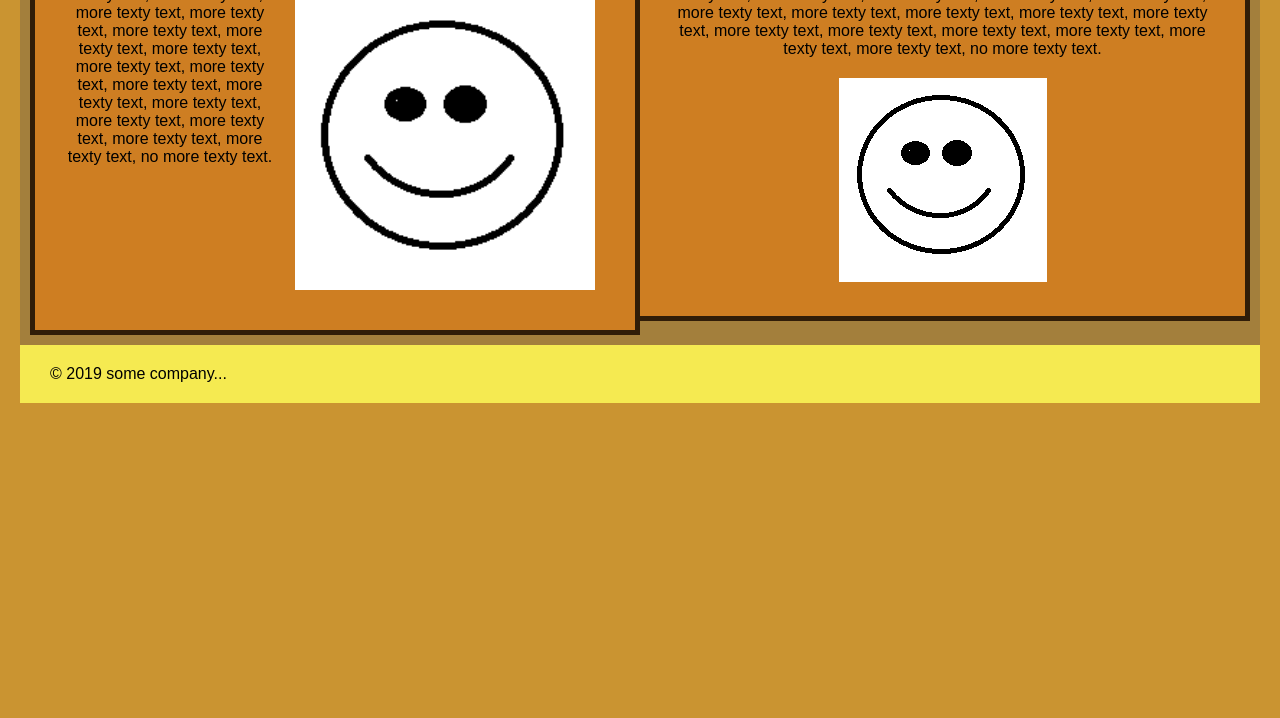
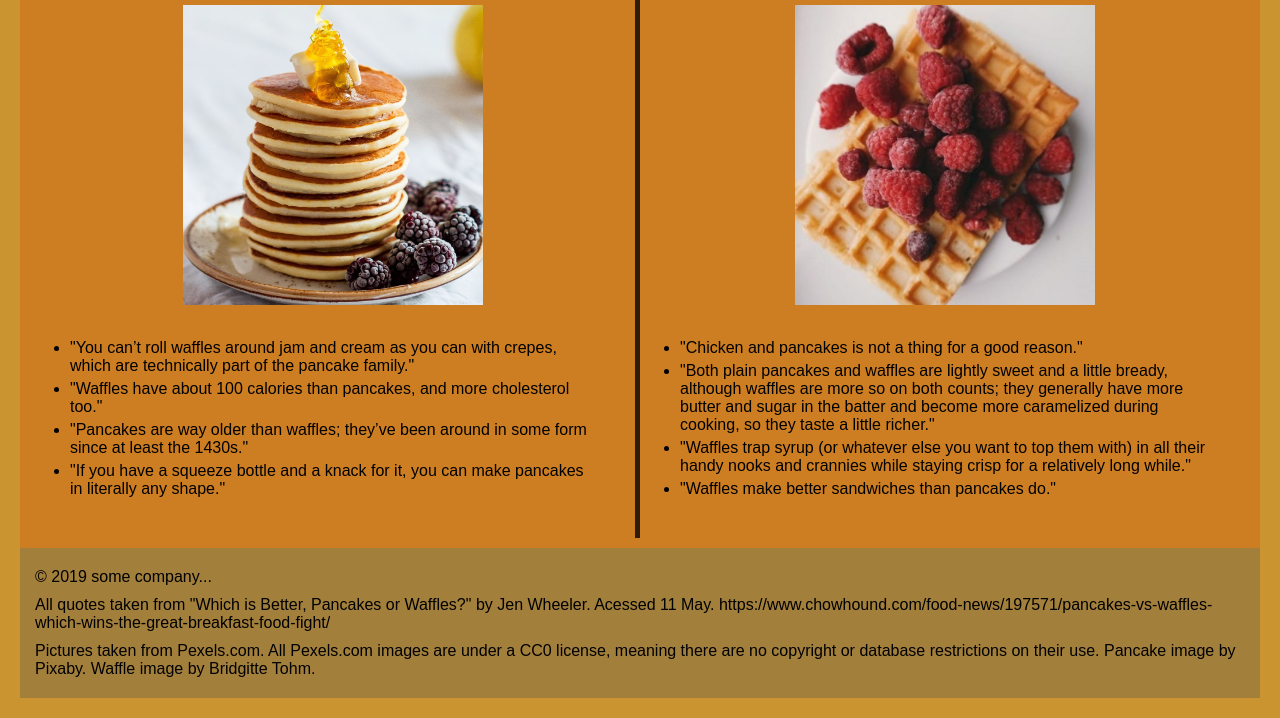
Before and after one commit to nryan23/pancakes-vs-waffles, a plain HTML site: page index.html in a window 1280 px wide. Shown: the part 265-983 px from the top of the page. Before the commit the page ends 800 px from the top, so only its background shows below. Drawn offline with Linux system fonts and the light colour scheme.

Commit message:
Created main, footer, new pages

```diff
--- a/index.html
+++ b/index.html
@@ -20,7 +20,7 @@
                     <a href="facts.html">Facts</a>
                 </li>
                 <li>
-                    <a href="about.html">About Us</a>
+                    <a href="about.html">About</a>
                 </li>
                 <li>
                     <a href="https://peterbrue.github.io/Clean-Home/" target="_blank">Clean Home</a>
@@ -31,34 +31,46 @@
         <main>
             <section id="pancakes">
                 <h2>PANCAKES</h2>
-                <img src="media/smiley_face.png" alt="smiley face" class="right">
-                <p>
-                    Texty text, more texty text, more texty text, more texty text,
-                    more texty text, more texty text, more texty text, more texty text,
-                    more texty text, more texty text, more texty text, more texty text,
-                    more texty text, more texty text, more texty text, more texty text,
-                    no more texty text.
-                </p>
+                <div class="image"><img src="media/pancake.jpg" alt="pancake image"></div>
+                <ul>
+                    <li>"You can’t roll waffles around jam and cream as you can with crepes,
+                        which are technically part of the pancake family."</li>
+                    <li>"Waffles have about 100 calories than pancakes, and more cholesterol too."</li>
+                    <li>"Pancakes are way older than waffles; they’ve been around in some form since
+                        at least the 1430s."</li>
+                    <li>"If you have a squeeze bottle and a knack for it, you can make pancakes in
+                        literally any shape."</li>
+                </ul>
             </section>
             <section id="waffles">
                 <h2>WAFFLES</h2>
-                <p>
-                    Texty text, more texty text, more texty text, more texty text,
-                    more texty text, more texty text, more texty text, more texty text,
-                    more texty text, more texty text, more texty text, more texty text,
-                    more texty text, more texty text, more texty text, more texty text,
-                    no more texty text.
-                </p>
-                <img src="media/smiley_face.png" alt="smiley face" class="right">
+                <div class="image"><img src="media/waffles.jpeg" alt="waffles image"></div>
+                <ul>
+                    <li>"Chicken and pancakes is not a thing for a good reason."</li>
+                    <li>"Both plain pancakes and waffles are lightly sweet and a little bready, although
+                        waffles are more so on both counts; they generally have more butter and sugar in the
+                        batter and become more caramelized during cooking, so they taste a little richer."</li>
+                    <li>"Waffles trap syrup (or whatever else you want to top them with) in all their
+                        handy nooks and crannies while staying crisp for a relatively long while."</li>
+                    <li>"Waffles make better sandwiches than pancakes do."</li>
+                </ul>
             </section>
         </main>
 
         <footer>
             <p>&copy; <span id="currentYear"></span> some company...</p>
+            <p>All quotes taken from "Which is Better, Pancakes or Waffles?" by Jen Wheeler.
+                Acessed 11 May. https://www.chowhound.com/food-news/197571/pancakes-vs-waffles-
+                which-wins-the-great-breakfast-food-fight/
+            </p>
+            <p>Pictures taken from Pexels.com. All Pexels.com images are under a CC0 license,
+                meaning there are no copyright or database restrictions on their use. Pancake image by
+                Pixaby. Waffle image by Bridgitte Tohm.
+            </p>
         </footer>
 
         <script src="app.js"></script>
-
-        <!-- <img src="media/waffles_bckg.jpg" alt="waffles background"> -->
     </body>
 </html>
+
+<!-- https://www.chowhound.com/food-news/197571/pancakes-vs-waffles-which-wins-the-great-breakfast-food-fight/ -->
--- a/styles.css
+++ b/styles.css
@@ -4,7 +4,6 @@
     padding: 0px;
     text-decoration: none;
     font-family: sans-serif;
-    text-align: center;
 }
 
 body {
@@ -15,6 +14,7 @@ body {
 p {
     font-size: 16px;
     margin: 10px;
+    text-align: left;
 }
 
 img {
@@ -31,7 +31,6 @@ header h1 {
     display: inline-block;
     margin: 20px;
     padding: 10px;
-    text-align: left;
     width: 75%;
     color: white;
 }
@@ -49,8 +48,9 @@ nav {
 
 nav ul li {
     display: inline-block;
-    text-align: center;
     font-size: 18px;
+    text-align: left;
+    width: 25%;
 }
 
 nav li a {
@@ -64,21 +64,41 @@ nav li a:hover {
 }
 
 main {
-    background-color: #a37f3c;
-    margin: 20px 20px 0px 20px;
+    margin: 20px 20px 0px;
     font-size: 0px;
     padding: 10px;
+    background-color: rgb(206, 126, 34);
+}
+
+main h2 {
+    text-align: center;
+    font-size: 36px;
+}
+
+main ul {
+    margin: 20px;
+}
+
+main ul li {
+    margin: 5px 0px;
+}
+
+main .image {
+    text-align: center;
+    margin: 10px 0px;
+}
+
+main img {
+    max-width: 300px;
 }
 
 main section#pancakes {
-    background-color: rgb(206, 126, 34);
     display: inline-block;
     font-size: 16px;
     width: 50%;
     padding: 20px;
-    border: solid rgb(48, 29, 8) 5px;
+    border-right: solid rgb(48, 29, 8) 5px;
     vertical-align: top;
-
 }
 
 main section#pancakes .right {
@@ -88,24 +108,19 @@ main section#pancakes .right {
 }
 
 main section#waffles {
-    background-color: rgb(206, 126, 34);
     display: inline-block;
     font-size: 16px;
     width: 50%;
     padding: 20px;
-    border: solid rgb(48, 29, 8) 5px;
-    border-left: none;
     vertical-align: top;
-    height: 100%;
 }
 
 footer {
-    background-color: rgb(245, 234, 81);
-    margin: 0px 20px;
+    background-color: #a37f3c;
+    margin: 0px 20px 20px;
+    padding: 20px 5px 10px;
 }
 
 footer p {
-    text-align: left;
-    padding: 20px;
     margin: 0px 10px 10px 10px;
 }
```
Also changed, not shown: about.html (+1 -1 lines), facts.html (+1 -1 lines), media/pancake.jpg (added), media/smiley_face.png (deleted), media/waffles.jpeg (added).
